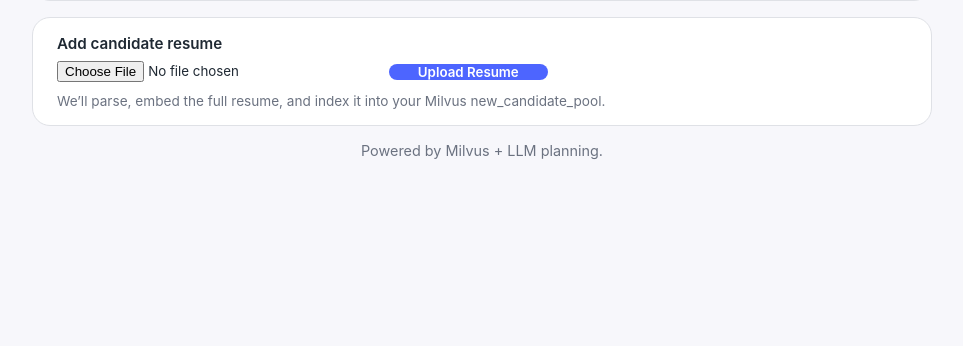
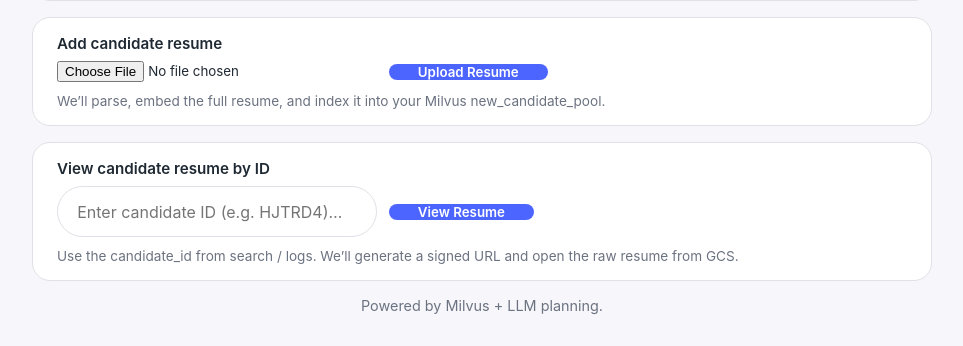
Before and after one commit to cyclone-pro/rag-bot, a FastAPI app: page / in a window 1280 px wide. Shown: the part 596-942 px from the top of the page, without its empty margins (158-1121 px from the left). Before the commit the page ends 755 px from the top, so only its background shows below. Run offline with FastAPI, Linux system fonts and the light colour scheme; parts of the project's set-up code (start-up, migrations or seed data) failed here and were passed over; some libraries are stand-ins or nearby versions.

Commit message:
integrated uploading to the google cloud feature

```diff
--- a/recruiterbrain/__main__.py
+++ b/recruiterbrain/__main__.py
@@ -2,6 +2,7 @@
 from __future__ import annotations
 
 import argparse
+from datetime import timedelta
 import logging
 import os
 import sys
@@ -13,6 +14,7 @@ import json
 from fastapi import Body, FastAPI, HTTPException, Request, Depends
 from fastapi.middleware.cors import CORSMiddleware
 from fastapi.responses import HTMLResponse, JSONResponse
+from google.cloud import storage
 from pydantic import BaseModel, Field
 from fastapi.templating import Jinja2Templates
 from fastapi import UploadFile, File, Form
@@ -232,6 +234,44 @@ def chat_endpoint(chat_input: ChatRequest,_: None = Depends(rate_limiter),) -> D
     _CHAT_CACHE[key] = resp
     return ChatResponse(answer=answer).model_dump()
 
+@app.get("/candidates/{candidate_id}/resume_url")
+def get_resume_url(candidate_id: str, ttl_minutes: int = 15) -> Dict[str, str]:
+    """
+    Given a candidate_id (e.g. 'HJTRD4'), generate a fresh signed URL to their raw resume in GCS.
+
+    - Does NOT touch Milvus; uses deterministic GCS path: <prefix>/<candidate_id>.
+    - ttl_minutes: how long the URL should be valid for (default: 15 minutes).
+    """
+
+    bucket_name = os.getenv("GCS_RESUME_BUCKET")
+    prefix = os.getenv("GCS_RESUME_PREFIX", "raw-resumes")
+
+    if not bucket_name:
+        raise HTTPException(status_code=500, detail="GCS_RESUME_BUCKET not configured")
+
+    if ttl_minutes <= 0 or ttl_minutes > 24 * 60:
+        # Safety bounds: 1 minute to 24 hours
+        ttl_minutes = 15
+
+    client = storage.Client()
+    bucket = client.bucket(bucket_name)
+    object_name = f"{prefix}/{candidate_id}"
+    blob = bucket.blob(object_name)
+
+    if not blob.exists():
+        raise HTTPException(status_code=404, detail="Resume not found for this candidate_id")
+
+    url = blob.generate_signed_url(
+        expiration=timedelta(minutes=ttl_minutes),
+        method="GET",
+    )
+
+    return {
+        "candidate_id": candidate_id,
+        "resume_url": url,
+        "expires_in_minutes": ttl_minutes,
+    }
+
 
 @app.post("/insight", response_model=InsightResponse)
 def insight_endpoint(payload: InsightRequest,_: None = Depends(rate_limiter),) -> Dict[str, Any]:
--- a/recruiterbrain/templates/index.html
+++ b/recruiterbrain/templates/index.html
@@ -109,8 +109,8 @@
         font-size: 0.9rem;
       }
 
-      /* === Resume upload panel === */
-      .upload-panel {
+      /* Panels under chat */
+      .panel {
         background: var(--panel);
         border: 1px solid var(--border);
         border-radius: 18px;
@@ -119,21 +119,22 @@
         flex-direction: column;
         gap: 0.5rem;
       }
-      .upload-header {
+      .panel-header {
         font-weight: 600;
         font-size: 0.95rem;
       }
-      .upload-row {
+      .panel-row {
         display: flex;
         gap: 0.75rem;
         align-items: center;
         flex-wrap: wrap;
       }
-      .upload-row input[type="file"] {
+      .panel-row input[type="file"],
+      .panel-row input[type="text"] {
         flex: 1;
         max-width: 320px;
       }
-      .upload-hint {
+      .panel-hint {
         font-size: 0.85rem;
         color: var(--muted);
       }
@@ -146,6 +147,7 @@
         <p>Ask natural-language questions to search and rank your candidate pool.</p>
       </header>
 
+      <!-- Chat panel -->
       <section class="chat-panel">
         <div id="messages" class="messages">
           <div class="message bot">
@@ -164,15 +166,33 @@
         </form>
       </section>
 
-      <!-- New: resume upload panel -->
-      <section class="upload-panel">
-        <div class="upload-header">Add candidate resume</div>
-        <div class="upload-row">
+      <!-- Upload resume panel -->
+      <section class="panel">
+        <div class="panel-header">Add candidate resume</div>
+        <div class="panel-row">
           <input id="resume-file" type="file" accept=".pdf,.doc,.docx,.txt" />
           <button id="upload-btn" type="button">Upload Resume</button>
         </div>
-        <p class="upload-hint">
+        <p class="panel-hint">
           We’ll parse, embed the full resume, and index it into your Milvus <code>new_candidate_pool</code>.
+        </p>
+      </section>
+
+      <!-- View resume panel -->
+      <section class="panel">
+        <div class="panel-header">View candidate resume by ID</div>
+        <div class="panel-row">
+          <input
+            id="candidate-id-input"
+            type="text"
+            placeholder="Enter candidate ID (e.g. HJTRD4)…"
+            autocomplete="off"
+          />
+          <button id="view-resume-btn" type="button">View Resume</button>
+        </div>
+        <p class="panel-hint">
+          Use the <code>candidate_id</code> from search / logs. We’ll generate a signed URL and open the raw resume
+          from GCS.
         </p>
       </section>
 
@@ -187,6 +207,9 @@
 
       const resumeInput = document.getElementById("resume-file");
       const uploadBtn = document.getElementById("upload-btn");
+
+      const candidateIdInput = document.getElementById("candidate-id-input");
+      const viewResumeBtn = document.getElementById("view-resume-btn");
 
       function addMessage(text, role) {
         const bubble = document.createElement("div");
@@ -260,6 +283,51 @@
         }
       }
 
+      async function viewResume() {
+        let cid = candidateIdInput.value.trim();
+        if (!cid) {
+          alert("Please enter a candidate ID.");
+          return;
+        }
+
+        // Your short-id helper uppercases IDs; do same here
+        cid = cid.toUpperCase();
+
+        viewResumeBtn.disabled = true;
+        viewResumeBtn.textContent = "Fetching…";
+
+        try {
+          const res = await fetch(
+            `/candidates/${encodeURIComponent(cid)}/resume_url`
+          );
+          if (!res.ok) {
+            const msg = `Resume lookup failed for ${cid} (HTTP ${res.status})`;
+            console.error(msg);
+            addMessage(msg, "bot");
+            return;
+          }
+          const data = await res.json();
+          if (data.resume_url) {
+            addMessage(
+              `🔗 Opening resume for candidate_id ${cid} (expires in ${data.expires_in_minutes} minutes).`,
+              "bot"
+            );
+            window.open(data.resume_url, "_blank");
+          } else {
+            addMessage(
+              `No resume URL returned for candidate_id ${cid}.`,
+              "bot"
+            );
+          }
+        } catch (err) {
+          console.error(err);
+          addMessage("Error while fetching resume URL.", "bot");
+        } finally {
+          viewResumeBtn.disabled = false;
+          viewResumeBtn.textContent = "View Resume";
+        }
+      }
+
       form.addEventListener("submit", async (event) => {
         event.preventDefault();
         const question = input.value.trim();
@@ -271,6 +339,7 @@
       });
 
       uploadBtn.addEventListener("click", uploadResume);
+      viewResumeBtn.addEventListener("click", viewResume);
     </script>
   </body>
 </html>
```
Also changed, not shown: recruiterbrain/resume_ingestion.py (+51 -1 lines).
